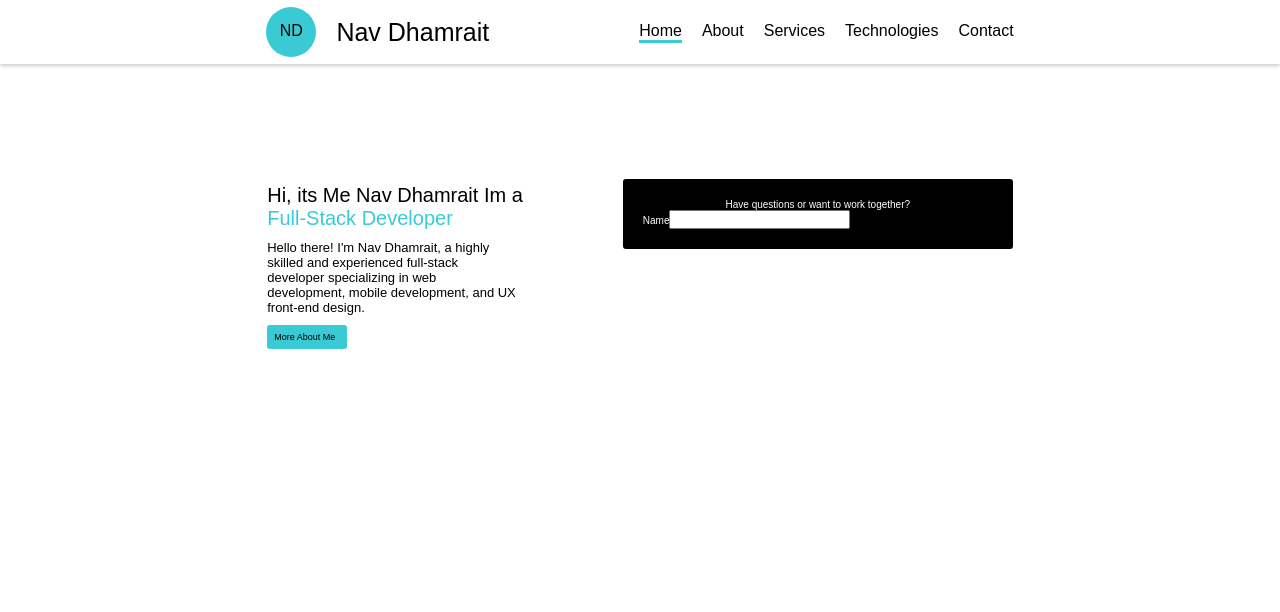
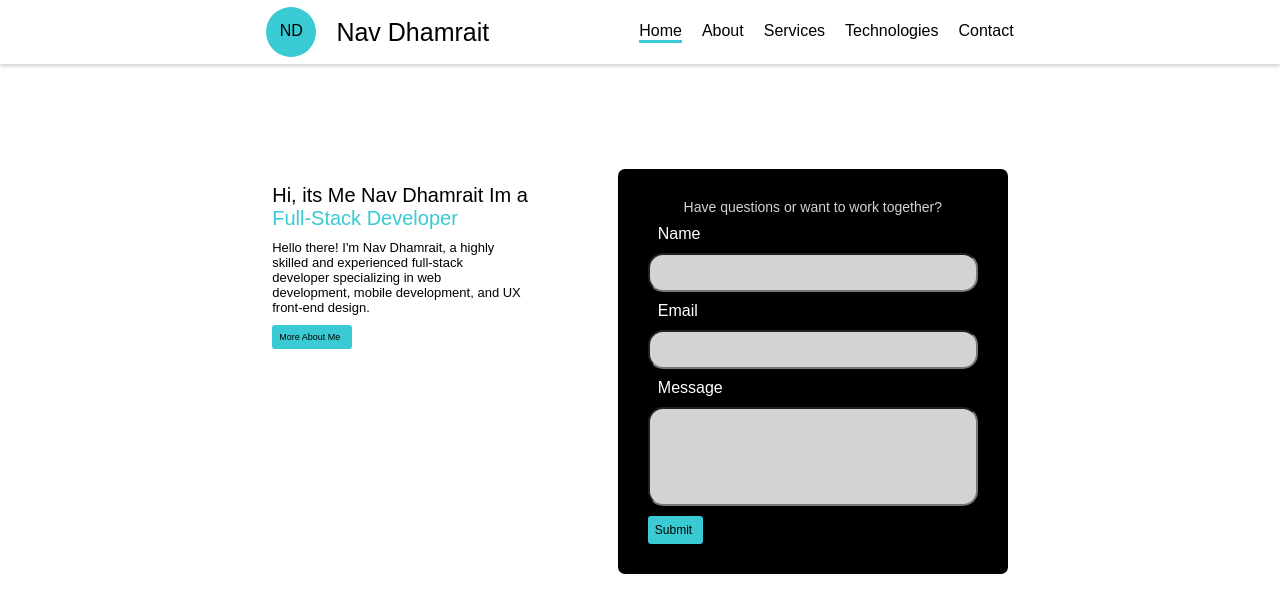
Before and after one commit to nav-commits/Portfolio-Site, a React (Create React App) app: page / in a window 1280 px wide. Shown: the top 612 px of the page. Built offline with nearby package versions, Linux system fonts and the light colour scheme.

Commit message:
added input and label and code clean up

```diff
--- a/src/Components/Atoms/Button/Button.jsx
+++ b/src/Components/Atoms/Button/Button.jsx
@@ -1,12 +1,14 @@
 import React from 'react';
 import './Button.css';
 
-export const Button = ({ title, backgroundColor, width }) => {
+export const Button = ({ title, backgroundColor, width, marginTop, fontSize }) => {
     return (
         <div
             style={{
                 backgroundColor: backgroundColor,
                 width: width,
+                marginTop: marginTop,
+                fontSize: fontSize
             }}
             className='button'
         >
--- /dev/null
+++ b/src/Components/Atoms/Input/Input.jsx
@@ -0,0 +1,7 @@
+import React from 'react';
+
+export default function Input({ name, padding }) {
+    return (
+        <input style={{ borderRadius: '15px', padding: padding, backgroundColor:'lightgrey' }} type='text' placeholder={name} />
+    );
+}
--- /dev/null
+++ b/src/Components/Atoms/Label/Label.jsx
@@ -0,0 +1,7 @@
+import React from 'react'
+
+export default function Label({name}) {
+  return (
+      <div style={{color:'white', padding:'10px'}}>{name}</div>
+  )
+}
--- a/src/Components/Molecules/NavBioSection/NavBioSection.css
+++ b/src/Components/Molecules/NavBioSection/NavBioSection.css
@@ -0,0 +1,13 @@
+.bio-container{
+    margin-top: 120px;
+}
+.bio-header{
+     margin-bottom: 10px;
+     font-size: 20px;
+}
+
+.bio-desc{
+     width: 250px;
+     font-size: 13px;
+     margin-bottom: 10px;
+}
--- a/src/Components/Molecules/NavBioSection/NavBioSection.jsx
+++ b/src/Components/Molecules/NavBioSection/NavBioSection.jsx
@@ -1,14 +1,15 @@
 import React from 'react';
 import { Button } from '../../Atoms/Button/Button';
+import './NavBioSection.css';
 
 export default function NavBioSection() {
     return (
-        <div style={{ marginTop: '120px' }}>
-            <p style={{ marginBottom: '10px', fontSize: '20px' }}>
+        <div className='bio-container'>
+            <p className='bio-header'>
                 Hi, its Me Nav Dhamrait Im a <br />{' '}
                 <span style={{ color: '#39CAD3', fontWeight: '300' }}>Full-Stack Developer</span>{' '}
             </p>
-            <p style={{ width: '250px', fontSize: '13px', marginBottom: '10px' }}>
+            <p className='bio-desc'>
                 Hello there! I'm Nav Dhamrait, a highly skilled and experienced full-stack developer
                 specializing in web development, mobile development, and UX front-end design.{' '}
             </p>
--- a/src/Components/Organisms/NavBioFormSection/NavBioFormSection.css
+++ b/src/Components/Organisms/NavBioFormSection/NavBioFormSection.css
@@ -0,0 +1,22 @@
+.parent-container {
+    display: flex;
+    flex-direction: row;
+    justify-content: center;
+    gap: 90px;
+}
+
+.form-container {
+    background-color: #000000;
+    padding: 30px;
+    border-radius: 7px;
+    width: 390px;
+    margin-top: 25px;
+    position: relative;
+    top: 80px;
+}
+
+.form-text{
+     color: lightgrey;
+     font-size: 14px;
+     text-align: center;
+}
--- a/src/Components/Organisms/NavBioFormSection/NavBioFormSection.jsx
+++ b/src/Components/Organisms/NavBioFormSection/NavBioFormSection.jsx
@@ -1,24 +1,35 @@
 import React from 'react';
 import NavBioSection from '../../Molecules/NavBioSection/NavBioSection';
+import Label from '../../Atoms/Label/Label';
+import Input from '../../Atoms/Input/Input';
+import { Button } from '../../Atoms/Button/Button';
+import '../NavBioFormSection/NavBioFormSection.css';
 
 export default function NavBioFormSection() {
     return (
-        <div
-            style={{
-                display: 'flex',
-                flexDirection: 'row',
-                justifyContent: 'center',
-                alignContent: 'center',
-                alignItems: 'center',
-                gap: '100px'
-            }}
-        >
+        <div className='parent-container'>
             <NavBioSection />
-            {/* the form will come below here */}
-            <div style={{ backgroundColor: '#000000', padding: '20px', borderRadius: '3px', width: '390px', marginTop: '15px', }}>
-                <p style={{ color: '#FFFFFF', fontSize: '10px', textAlign: 'center' }}>Have questions or want to work together?</p>
-                <label style={{ color: '#FFFFFF', fontSize: '10px' }} htmlFor="">Name</label>
-                <input type="text" name="" id="" />
+            <div className='form-container'>
+                <p className='form-text'>Have questions or want to work together?</p>
+                <div style={{ display: 'flex', flexDirection: 'column' }}>
+                    <Label name={'Name'} />
+                    <Input padding='10px' />
+                </div>
+                <div style={{ display: 'flex', flexDirection: 'column' }}>
+                    <Label name={'Email'} />
+                    <Input padding='10px' />
+                </div>
+                <div style={{ display: 'flex', flexDirection: 'column' }}>
+                    <Label name={'Message'} />
+                    <Input padding='40px' />
+                </div>
+                <Button
+                    title='Submit'
+                    backgroundColor='#39CAD3'
+                    width='55px'
+                    marginTop='10px'
+                    fontSize={'12px'}
+                />
             </div>
         </div>
     );
```
Also changed, not shown: src/Components/Atoms/Input/Input.css (added), src/Components/Atoms/Label/Label.css (added).
